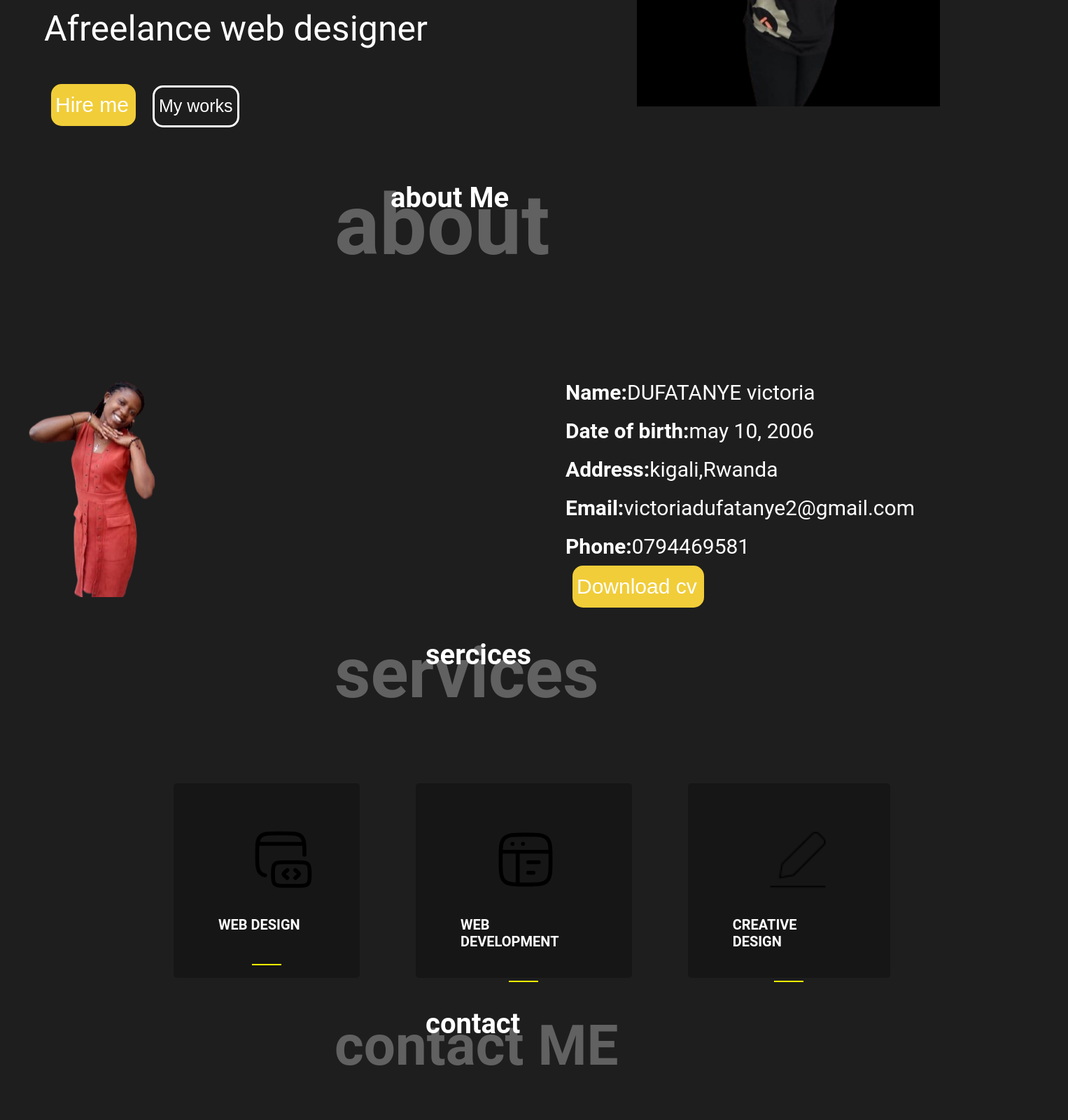
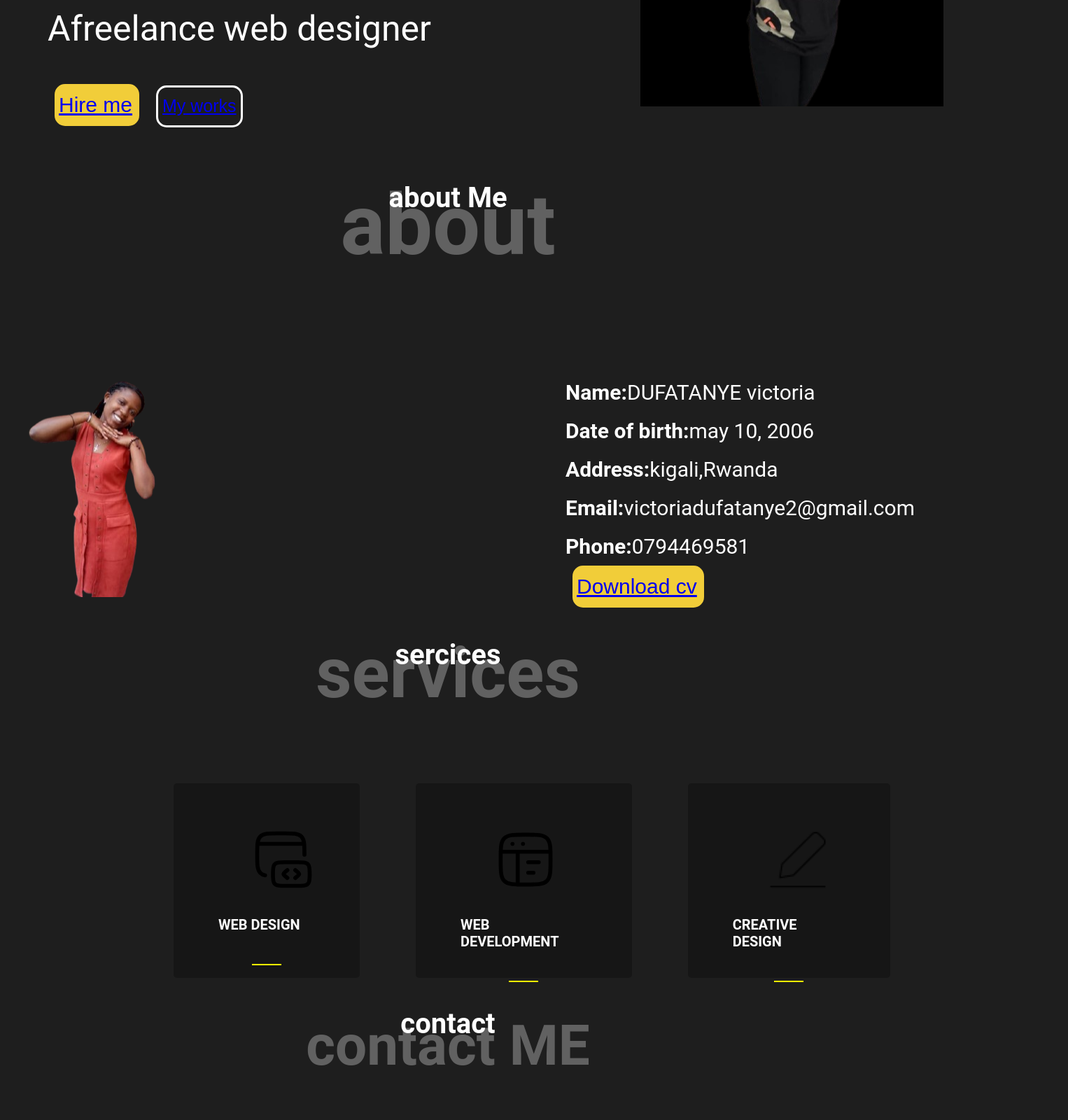
Before and after one commit to Victoriaviv/klab-project, a plain HTML site: page index.html in a window 1280 px wide. Shown: the part 520-2120 px from the top of the page at 70% size, 1526 px wide, since content can reach past the window. Drawn offline with nearby package versions, Linux system fonts and the light colour scheme; files whose address does not match are found by name.

Commit message:
to add new codes

```diff
--- a/index.html
+++ b/index.html
@@ -26,8 +26,8 @@
             <p>hello!</p>
             <h1>I'm <span>victoria<br>DUFATANYE</span></h1>
             <p class="section_title">Afreelance web designer</p>
-            <button class="btn1">Hire me</button>
-            <button class="btn2">My works</button>
+            <button class="btn1"><a href="mailto:victoriadufatanye2@gmail.com">Hire me</a></button>
+            <button class="btn2"><a href="https://github.com/Victoriaviv?tab=repositories" >My works</a></button>
         </div>
     </header>
         <div id="about" class="about-content">
@@ -39,7 +39,7 @@
                <b> Address:</b>kigali,Rwanda<br>
                 <b>Email:</b>victoriadufatanye2@gmail.com<br>
                 <b>Phone:</b>0794469581<br>
-                <button class="btn1">Download cv</button>
+                <button class="btn1"><a href="https://docs.google.com/document/d/131LK4SPCp6hQt20CB5FZuTuvRwC1bD0c4cQIWyzWj1M/edit?tab=t.0">Download cv</a></button>
 
             </div>
         </div>
@@ -92,10 +92,10 @@
             <button type="submit" class="btn">send Message</button>
         </form>
         <div class="social_icons">
-           <a href="#" class="icon"><i class="ri-facebook-fill"></i></a>
-            <a href="#" class="icon"><i class="ri-mail-line"></i></a>
-              <a href="#" class="icon"><i class="ri-twitter-fill"></i></a>
-                  <a href="#" class="icon"><i class="ri-linkedin-fill"></i></a>
+           <a href="https://web.facebook.com/profile.php?id=61564323182347" class="icon"><i class="ri-facebook-fill"></i></a>
+            <a href="mailto:victoriadufatanye2@gmail.com" class="icon"><i class="ri-mail-line"></i></a>
+              <a href="https://x.com/victoria74102" class="icon"><i class="ri-twitter-fill"></i></a>
+                  <a href="https://www.linkedin.com/in/dufatanye-victoria-5a7842336/" class="icon"><i class="ri-linkedin-fill"></i></a>
 
           </div>
     </footer>
--- a/style.css
+++ b/style.css
@@ -20,6 +20,8 @@ text-decoration: none;
 ul p a{
     text-decoration: none;
     color: white;
+    padding-left: 60px;
+
 }
 ul p a:hover{
     color: #f1cd39;
@@ -33,6 +35,7 @@ ul p a:hover{
     color: white;
     font-family: 'sen',sans-serif;
 
+
 }
 
 ul p{
@@ -44,7 +47,7 @@ header{
     background-image: url("p.png");
     background-position: center right;
     background-repeat: no-repeat;
-    padding-left: 55px;
+    padding-left: 60px;
     margin-top: 70px;
 }
 .header_container h1 span{
@@ -59,13 +62,14 @@ header{
 }
 .btn1{
     background-color:  #f1cd39;
-    color: white;
+
     font-size: 30px;
     border: none;
     border-radius:15px;
     padding-right: 10px;
     margin-left: 10px;
     height: 60px;
+    text-decoration: none;
 }
 .btn2:hover{
 background-color: black;
@@ -82,19 +86,22 @@ background-color: black;
     border-radius:15px;
     margin-left: 20px;
     height: 60px;
+    text-decoration: none;
+    color: #f1cd39;
 }
 .about-content h2{
     font-size: 120px;
-    padding-left: 470px;
+    /*padding-left: 470px;*/
     margin-bottom:-160px;
     margin-top: 100px;
     color: #616161;
+    text-align: center;
 }
 .about-content h1{
     font-size: 40px;
-    padding-left: 550px;
+    /*padding-left: 550px;*/
     padding-bottom: 900px;
-
+    text-align: center;
 
 }
 .about-contennt{
@@ -115,13 +122,13 @@ background-color: black;
 }
 .development h2{
     font-size: 40px;
-    padding-left: 600px;
+  text-align: center;
     padding-bottom:-20px;
     margin-top: -175px;
 }
 .development h1{
     font-size: 100px;
-    padding-left: 470px;
+    text-align: center;
    padding-top:10px;
     color: #616161;
     margin-top: 40px;
@@ -156,13 +163,13 @@ background-color: black;
 }
 .section h2{
     font-size: 40px;
-    padding-left: 600px;
+   text-align: center;
     padding-bottom:-30px;
     margin-top: -155px;
 }
 .section h1{
     font-size: 80px;
-    padding-left: 470px;
+   text-align: center;
    padding-top:10px;
     color: #616161;
     margin-top: 40px;
```
